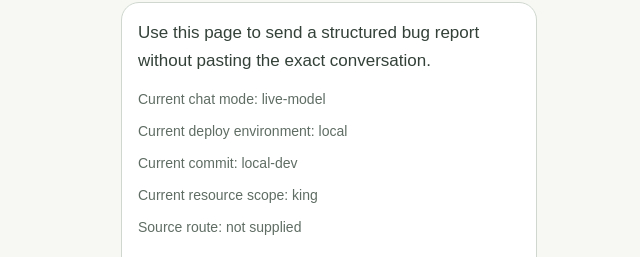
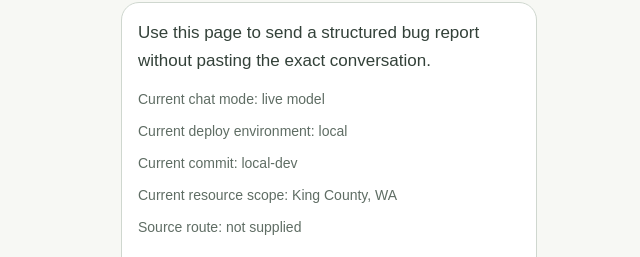
Before and after one commit to am-dj-ct/streetlight, a Next.js app: page /report-problem in a window 1280 px wide. Shown: the part 246-503 px from the top of the page, without its empty margins (311-951 px from the left). Built offline with nearby package versions, Linux system fonts and the light colour scheme.

Commit message:
Humanize report page status labels

```diff
--- a/src/components/report-problem-form.tsx
+++ b/src/components/report-problem-form.tsx
@@ -55,6 +55,14 @@ function isWhereOption(value: string | undefined): value is string {
   return whereOptions.some((option) => option.value === value);
 }
 
+function getChatModeLabel(chatMode: "live-model" | "mock-local") {
+  return chatMode === "mock-local" ? "local mock chat" : "live model";
+}
+
+function getRegionScopeLabel(regionScope: RegionScope) {
+  return regionScope === "king" ? "King County, WA" : "U.S. fallback";
+}
+
 export function ReportProblemForm({
   chatMode,
   commitSha,
@@ -84,6 +92,8 @@ export function ReportProblemForm({
   const entryLabel = entryId
     ? getConversationContentEntry(entryId as ConversationEntryId, "en").label
     : null;
+  const chatModeLabel = getChatModeLabel(chatMode);
+  const regionScopeLabel = getRegionScopeLabel(regionScope);
 
   const selectedProblemLabels = selectedProblems.map(
     (value) => problemOptions.find((option) => option.value === value)?.copyKey ?? "reportWrongOther",
@@ -95,20 +105,20 @@ export function ReportProblemForm({
       parts.push(entryLabel);
     }
 
-    parts.push(chatMode);
+    parts.push(chatModeLabel);
 
     return parts.join(" - ");
-  }, [chatMode, entryLabel, whereLabel]);
+  }, [chatModeLabel, entryLabel, whereLabel]);
 
   const reportBody = useMemo(() => {
     const lines = [
       "Access Tool problem report",
       "",
       `Where this happened: ${whereLabel}`,
-      `Chat mode: ${chatMode}`,
+      `Chat mode: ${chatModeLabel}`,
       `Deploy environment: ${deployEnv}`,
       `Commit SHA: ${commitSha ?? "local-dev"}`,
-      `Resource scope: ${regionScope}`,
+      `Resource scope: ${regionScopeLabel}`,
       `Source route: ${sourcePath ?? "not supplied"}`,
       `Conversation language: ${conversationLanguageLabel}`,
     ];
@@ -142,13 +152,13 @@ export function ReportProblemForm({
 
     return lines.join("\n");
   }, [
-    chatMode,
+    chatModeLabel,
     commitSha,
     copy,
     details,
     deployEnv,
     goal,
-    regionScope,
+    regionScopeLabel,
     reply,
     selectedProblemLabels,
     sourcePath,
@@ -190,7 +200,7 @@ export function ReportProblemForm({
           {copy.reportPageIntro}
         </p>
         <p className="pt-3 text-[14px] leading-6 text-[#5f6d64]">
-          Current chat mode: {chatMode}
+          Current chat mode: {chatModeLabel}
         </p>
         <p className="pt-2 text-[14px] leading-6 text-[#5f6d64]">
           Current deploy environment: {deployEnv}
@@ -199,7 +209,7 @@ export function ReportProblemForm({
           Current commit: {commitSha ?? "local-dev"}
         </p>
         <p className="pt-2 text-[14px] leading-6 text-[#5f6d64]">
-          Current resource scope: {regionScope}
+          Current resource scope: {regionScopeLabel}
         </p>
         <p className="pt-2 text-[14px] leading-6 text-[#5f6d64]">
           Source route: {sourcePath ?? "not supplied"}
```
